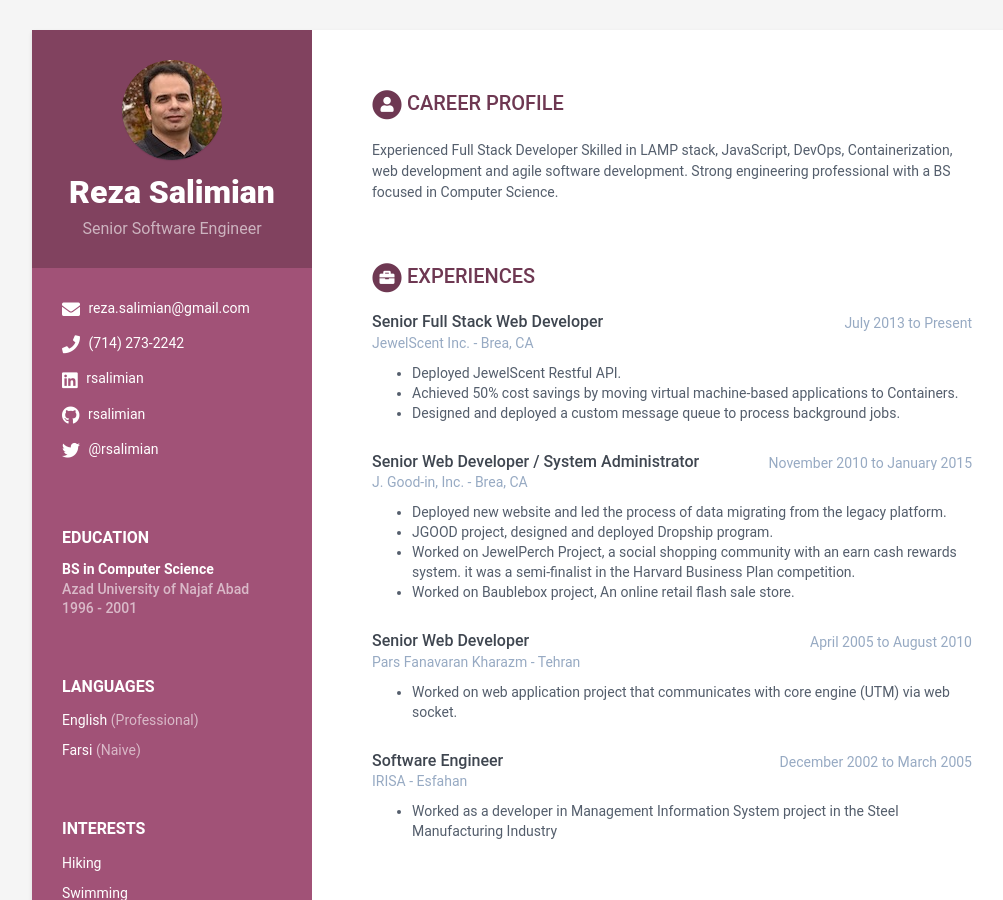
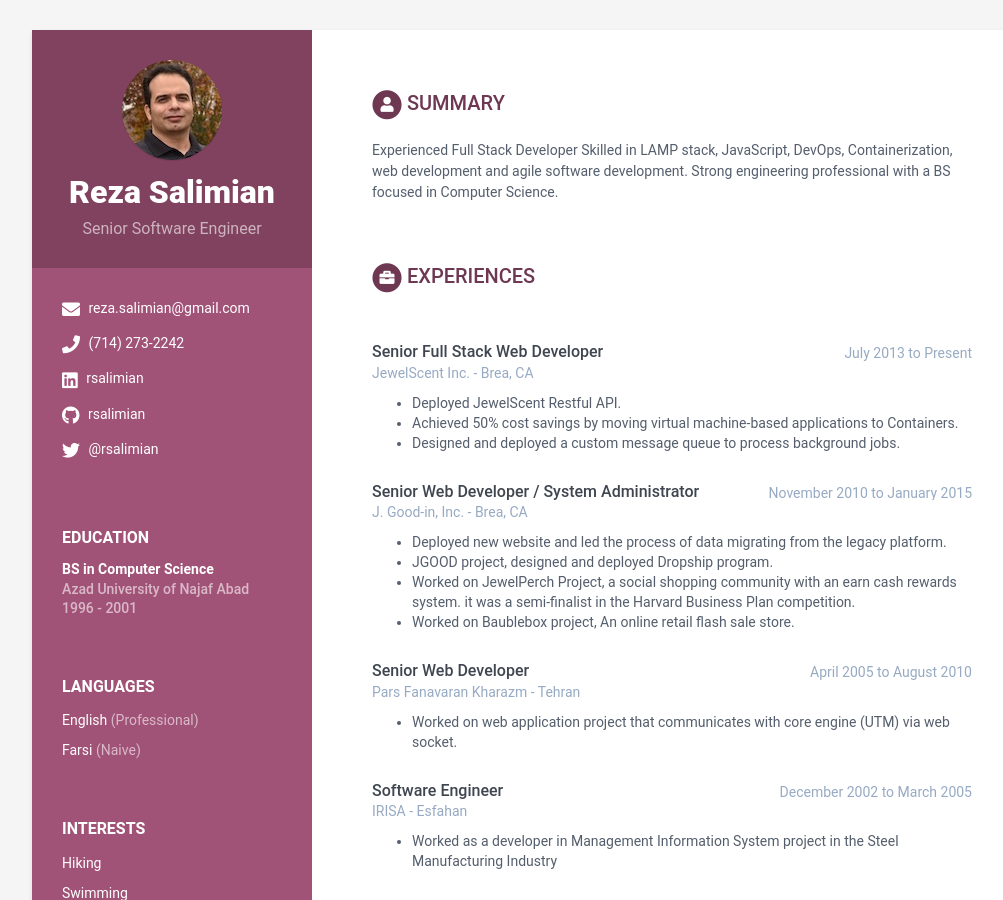
Before and after one commit to rsalimian/rsalimian.github.io, a Jekyll site: the page built from index.html, in a window 1280 px wide and 900 px high. Shown: the whole window, without its empty margins (108-1111 px from the left). Built offline with Jekyll 4.4.1, drawn with Linux system fonts in a browser that asks for light colours.

Commit message:
Update data.yml
veraige

```diff
--- a/_data/data.yml
+++ b/_data/data.yml
@@ -38,7 +38,7 @@ sidebar:
         link:
 
 career-profile:
-    title: Career Profile
+    title: Summary
     summary: |
       Experienced Full Stack Developer Skilled in LAMP stack, JavaScript, DevOps, Containerization, web development and agile software development. Strong engineering professional with a BS focused in Computer Science.
 
@@ -57,6 +57,7 @@ education:
           - Bullet point
 
 experiences:
+    - title: Work Experience
     - role: Senior Full Stack Web Developer
       time: July 2013 to Present
       company: JewelScent Inc. - Brea, CA
```
